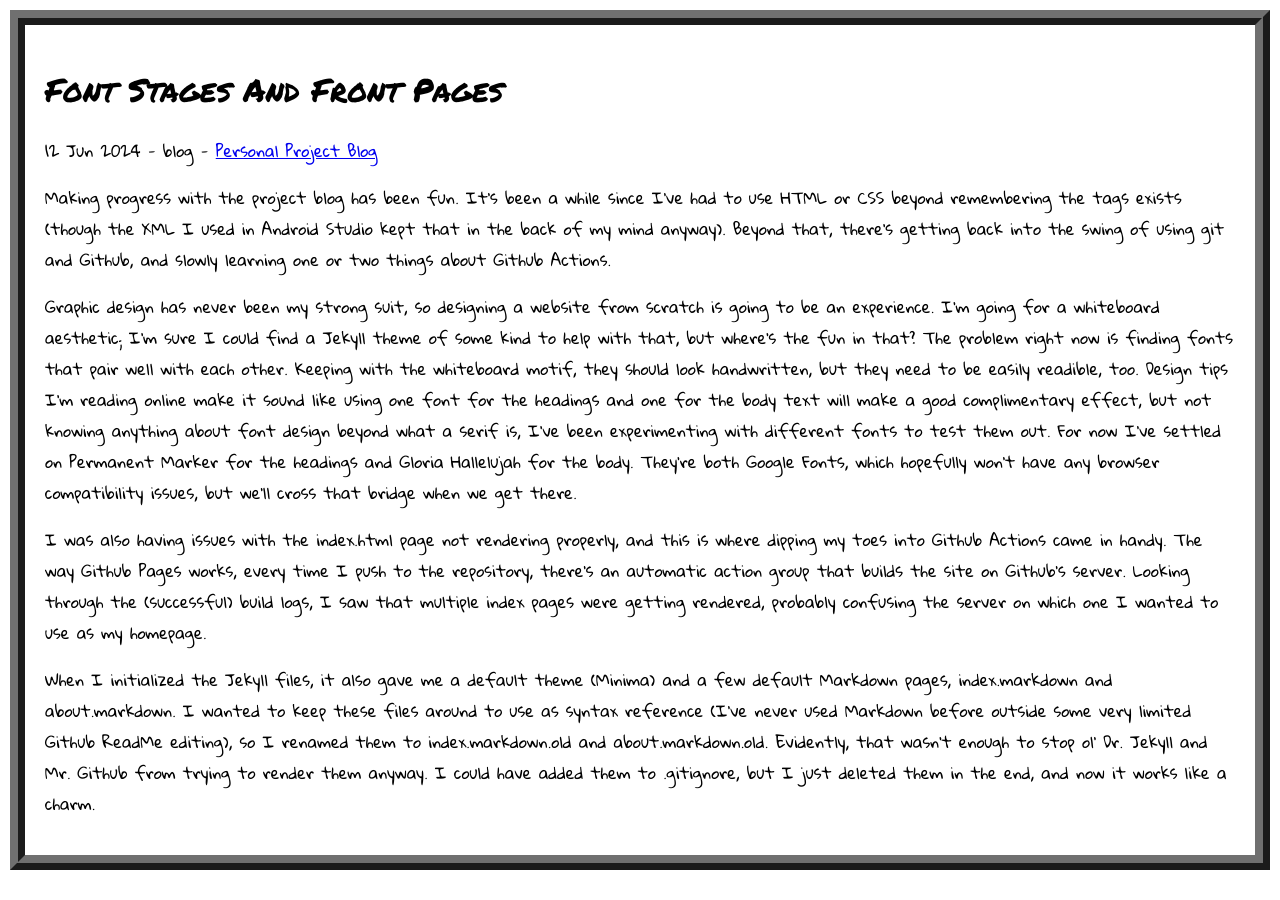
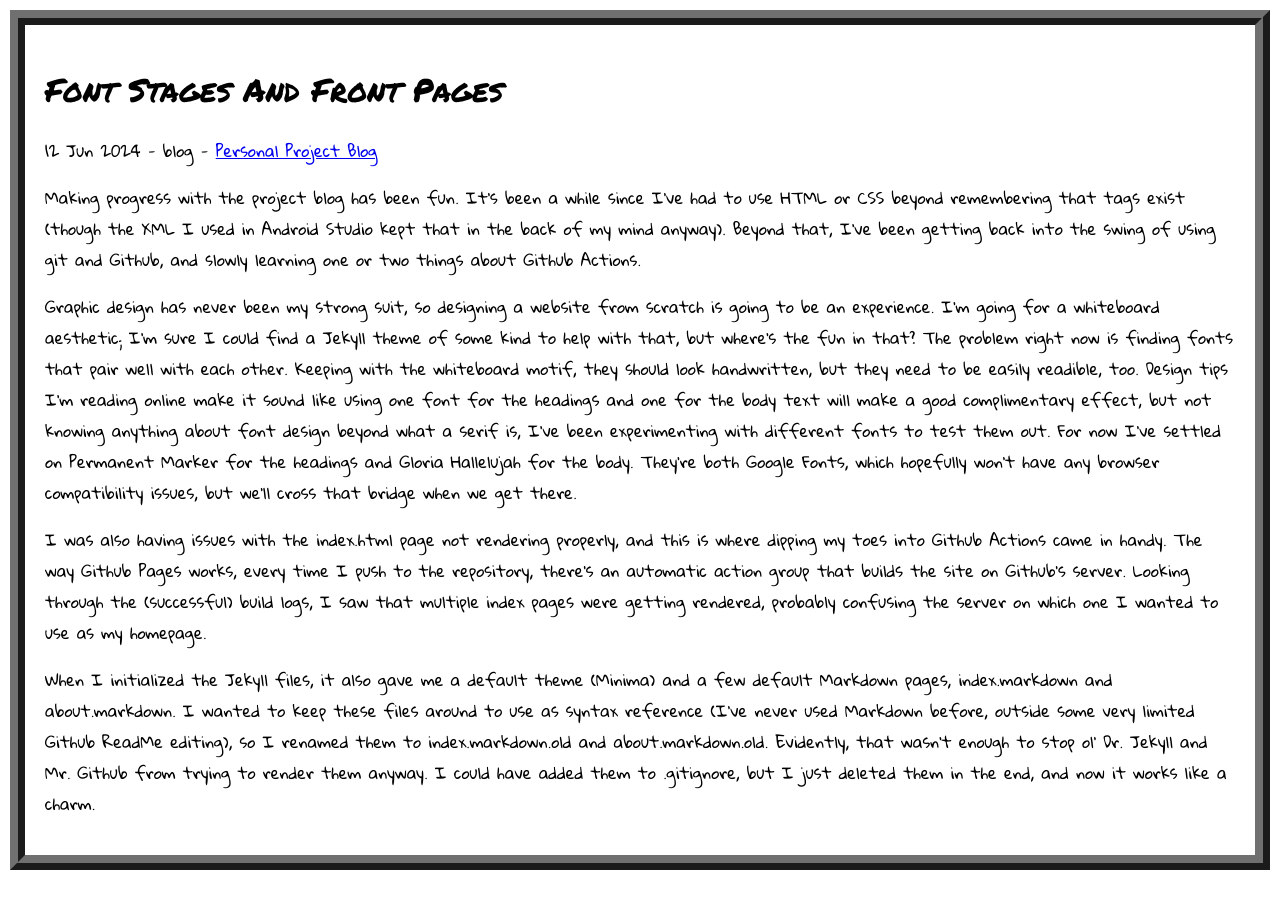
Before and after one commit to krathman257/krathman257.github.io, a Jekyll site: the page built from docs/_posts/2024-06-12-font-stages-and-front-pages.md, in a window 1280 px wide. Built offline with Jekyll 4.4.1, drawn with Linux system fonts in a browser that asks for light colours.

Commit message:
Edited post

```diff
--- a/docs/_posts/2024-06-12-font-stages-and-front-pages.md
+++ b/docs/_posts/2024-06-12-font-stages-and-front-pages.md
@@ -1,10 +1,10 @@
 ---
 project: blog
 ---
-Making progress with the project blog has been fun. It's been a while since I've had to use HTML or CSS beyond remembering the tags exists (though the XML I used in Android Studio kept that in the back of my mind anyway). Beyond that, there's getting back into the swing of using git and Github, and slowly learning one or two things about Github Actions.
+Making progress with the project blog has been fun. It's been a while since I've had to use HTML or CSS beyond remembering that tags exist (though the XML I used in Android Studio kept that in the back of my mind anyway). Beyond that, I've been getting back into the swing of using git and Github, and slowly learning one or two things about Github Actions.
 
 Graphic design has never been my strong suit, so designing a website from scratch is going to be an experience. I'm going for a whiteboard aesthetic; I'm sure I could find a Jekyll theme of some kind to help with that, but where's the fun in that? The problem right now is finding fonts that pair well with each other. Keeping with the whiteboard motif, they should look handwritten, but they need to be easily readible, too. Design tips I'm reading online make it sound like using one font for the headings and one for the body text will make a good complimentary effect, but not knowing anything about font design beyond what a serif is, I've been experimenting with different fonts to test them out. For now I've settled on Permanent Marker for the headings and Gloria Hallelujah for the body. They're both Google Fonts, which hopefully won't have any browser compatibility issues, but we'll cross that bridge when we get there.
 
 I was also having issues with the index.html page not rendering properly, and this is where dipping my toes into Github Actions came in handy. The way Github Pages works, every time I push to the repository, there's an automatic action group that builds the site on Github's server. Looking through the (successful) build logs, I saw that multiple index pages were getting rendered, probably confusing the server on which one I wanted to use as my homepage.
 
-When I initialized the Jekyll files, it also gave me a default theme (Minima) and a few default Markdown pages, index.markdown and about.markdown. I wanted to keep these files around to use as syntax reference (I've never used Markdown before outside some very limited Github ReadMe editing), so I renamed them to index.markdown.old and about.markdown.old. Evidently, that wasn't enough to stop ol' Dr. Jekyll and Mr. Github from trying to render them anyway. I could have added them to .gitignore, but I just deleted them in the end, and now it works like a charm.
+When I initialized the Jekyll files, it also gave me a default theme (Minima) and a few default Markdown pages, index.markdown and about.markdown. I wanted to keep these files around to use as syntax reference (I've never used Markdown before, outside some very limited Github ReadMe editing), so I renamed them to index.markdown.old and about.markdown.old. Evidently, that wasn't enough to stop ol' Dr. Jekyll and Mr. Github from trying to render them anyway. I could have added them to .gitignore, but I just deleted them in the end, and now it works like a charm.
```
